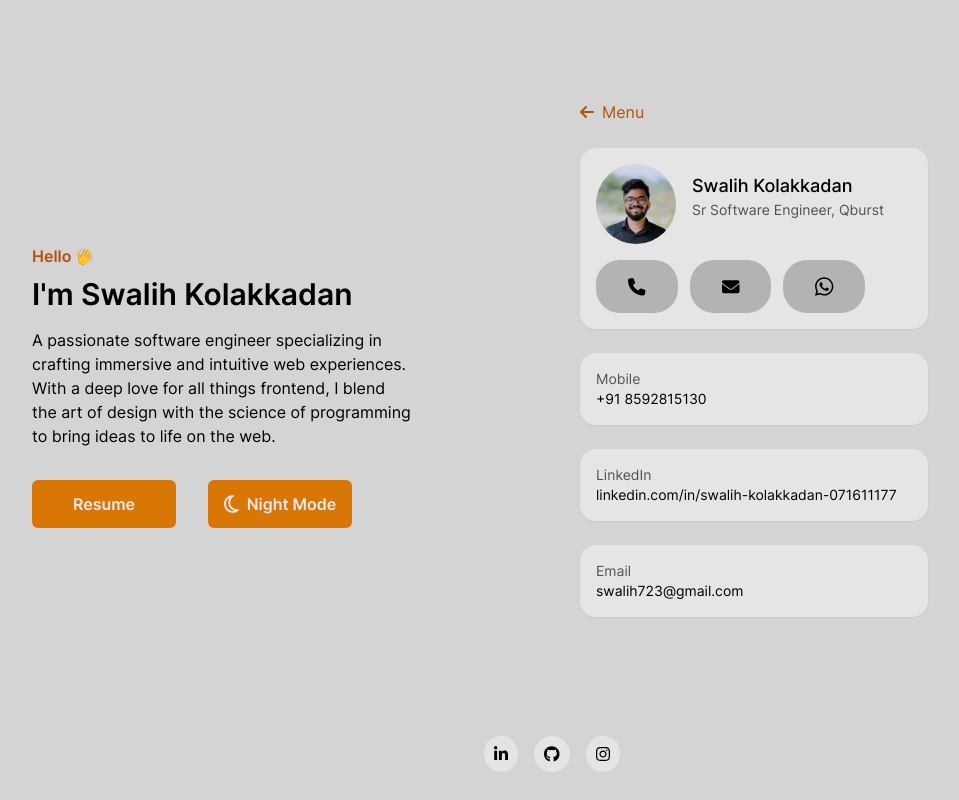
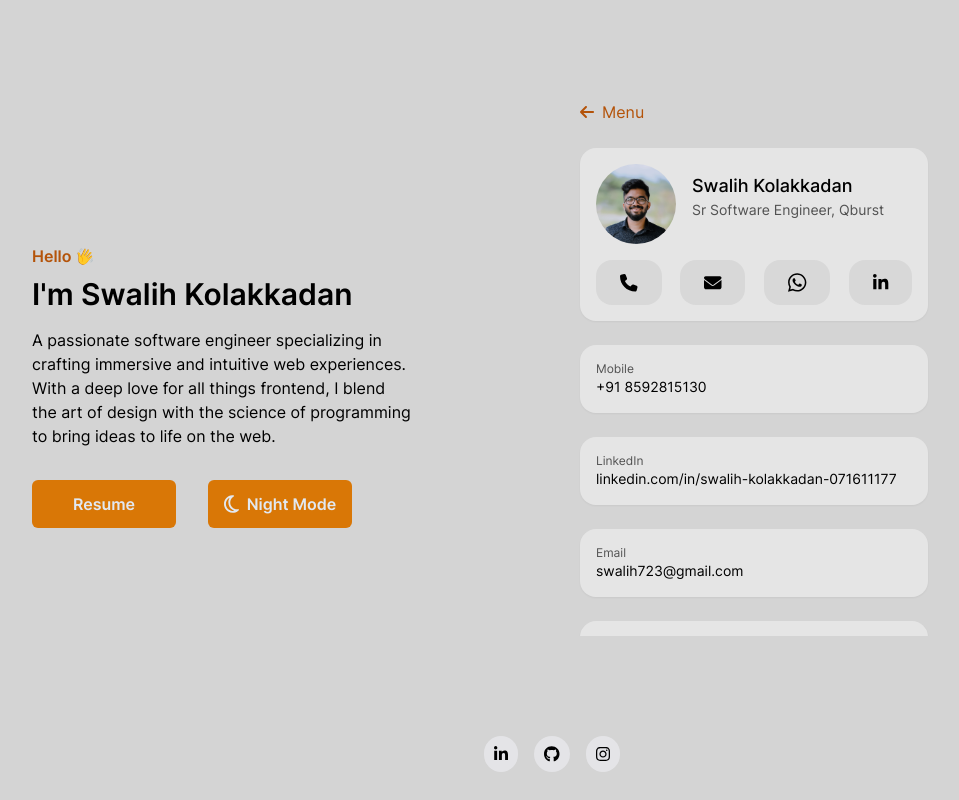
Before and after one commit to swalihkolakkadan/swalih-kolakkadan, a Gatsby site: page /contact in a window 1280 px wide. Shown: the whole page, without its empty margins (88-1047 px from the left). Built offline with nearby package versions, Linux system fonts and the light colour scheme; Gatsby itself is replaced by a stand-in of ours.

Commit message:
contact final commit

```diff
--- a/src/components/Card.tsx
+++ b/src/components/Card.tsx
@@ -1,5 +1,5 @@
 import { faCopy } from "@fortawesome/free-regular-svg-icons";
-import { faCheck } from "@fortawesome/free-solid-svg-icons";
+import { faClipboardCheck } from "@fortawesome/free-solid-svg-icons";
 import { FontAwesomeIcon } from "@fortawesome/react-fontawesome";
 import React, { useState } from "react";
 
@@ -23,12 +23,12 @@
       }}
     >
       <div>
-        <div className="text-sm text-neutral-600 dark:text-neutral-400">
+        <div className="text-xs text-neutral-600 dark:text-neutral-400">
           {title}
         </div>
         <div
           className={`text-md ${
-            isCopied ? "text-amber-700 dark:text-amber-500" : ""
+            isCopied ? "text-amber-700 dark:text-amber-300" : ""
           }`}
         >
           {subtitle}
@@ -36,10 +36,10 @@
       </div>
       <div className="ml-auto flex items-center opacity-0 group-hover:opacity-100 transition duration-300 active:text-sky-400 transition duration-300">
         <FontAwesomeIcon
-          icon={isCopied ? faCheck : faCopy}
+          icon={isCopied ? faClipboardCheck : faCopy}
           size="lg"
           title="Copy"
-          className={` ${isCopied ? "text-amber-700 dark:text-amber-500" : ""}`}
+          className={` ${isCopied ? "text-amber-700 dark:text-amber-300" : ""}`}
         />
       </div>
     </div>
--- a/src/pages/contact.tsx
+++ b/src/pages/contact.tsx
@@ -10,7 +10,7 @@
 import profileImage from "../images/prof.jpg";
 import { profile } from "../utils/constants";
 import Card from "../components/Card";
-import { faWhatsapp } from "@fortawesome/free-brands-svg-icons";
+import { faLinkedinIn, faWhatsapp } from "@fortawesome/free-brands-svg-icons";
 
 const Contact = () => {
   return (
@@ -37,9 +37,9 @@
                   </div>
                 </div>
               </div>
-              <div className="mt-4 flex gap-3">
+              <div className="mt-4 flex justify-between">
                 <button
-                  className="px-8 py-4 bg-neutral-400/75 dark:bg-neutral-700/75 rounded-3xl transition duration-300"
+                  className="contact-button"
                   title="Call"
                   onClick={() => {
                     window.location.href = `tel:${profile.contactNo}`;
@@ -48,7 +48,7 @@
                   <FontAwesomeIcon icon={faPhone} size="lg" />
                 </button>
                 <button
-                  className="px-8 py-4 bg-neutral-400/75 dark:bg-neutral-700/75 rounded-3xl transition duration-300"
+                  className="contact-button"
                   title="Email"
                   onClick={() => {
                     window.location.href = `mailto:swalih723@gmail.com`;
@@ -57,13 +57,23 @@
                   <FontAwesomeIcon icon={faEnvelope} size="lg" />
                 </button>
                 <button
-                  className="px-8 py-4 bg-neutral-400/75 dark:bg-neutral-700/75 rounded-3xl transition duration-300"
+                  className="contact-button"
                   title="Whatsapp"
                   onClick={() => {
                     window.location.href = "https://wa.me/+918592815130";
                   }}
                 >
                   <FontAwesomeIcon icon={faWhatsapp} size="xl" />
+                </button>
+                <button
+                  className="contact-button"
+                  title="Linkedin"
+                  onClick={() => {
+                    window.location.href =
+                      "https://www.linkedin.com/in/swalih-kolakkadan-071611177/";
+                  }}
+                >
+                  <FontAwesomeIcon icon={faLinkedinIn} size="lg" />
                 </button>
               </div>
             </div>
--- a/src/styles/global.css
+++ b/src/styles/global.css
@@ -41,3 +41,7 @@
 .menu-button {
   @apply w-80 p-2 flex lg:w-44 lg:flex-col items-center justify-center gap-2 lg:h-44 border border-gray-800 dark:border-gray-200 rounded-md hover:text-amber-700 dark:hover:text-amber-300 hover:border-amber-700 dark:hover:border-amber-300;
 }
+
+.contact-button {
+  @apply px-6 py-3 bg-neutral-300/75 dark:bg-neutral-700/75 rounded-2xl transition duration-300 hover:text-amber-500 dark:hover:text-amber-300;
+}
```
